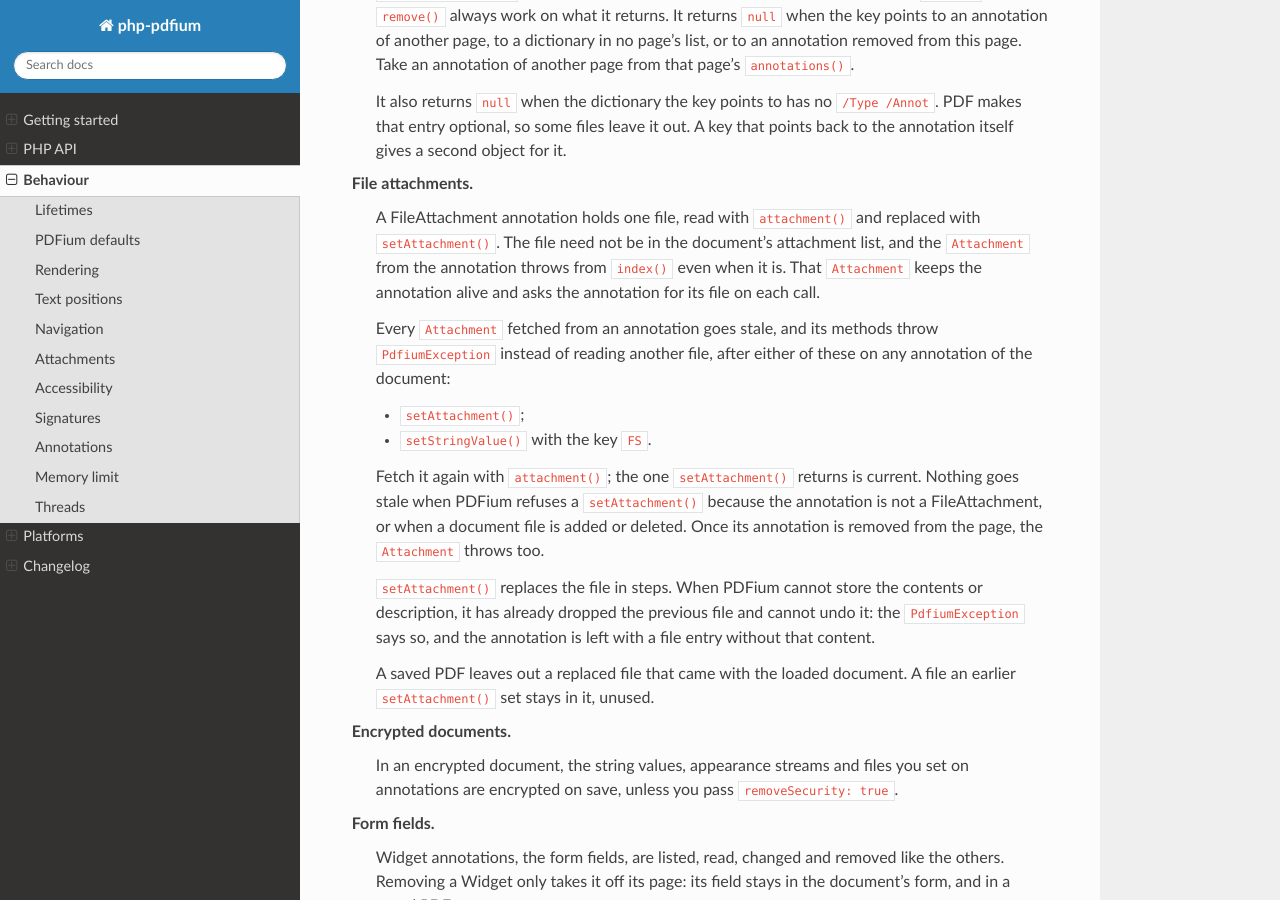
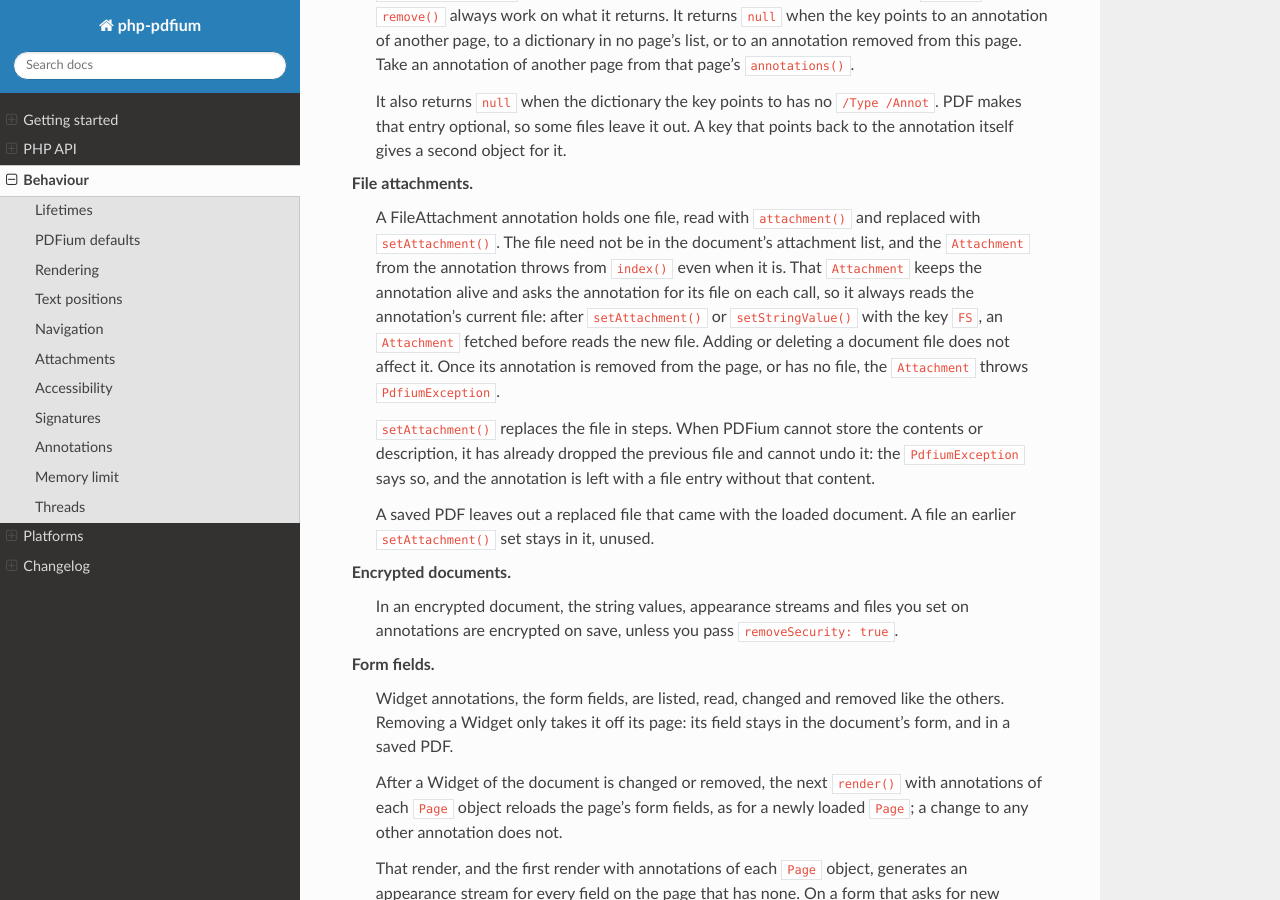
Before and after one commit to chaikivskyi/php-pdfium, a Sphinx documentation site: the page built from docs/behaviour.rst, in a window 1280 px wide and 900 px high, scrolled down 10395 px. Built offline with Sphinx 7.4.7 and the Read the Docs theme 3.1.0, drawn with Linux system fonts in a browser that asks for light colours; cross-references to code outside the pages are shown as plain code.

Commit message:
fix: an annotation's Attachment reads the annotation's current file instead of going stale when a file is replaced

```diff
--- a/docs/behaviour.rst
+++ b/docs/behaviour.rst
@@ -483,19 +483,11 @@ Annotations
    A FileAttachment annotation holds one file, read with ``attachment()`` and replaced with
    ``setAttachment()``. The file need not be in the document's attachment list, and the
    ``Attachment`` from the annotation throws from ``index()`` even when it is. That ``Attachment``
-   keeps the annotation alive and asks the annotation for its file on each call.
-
-   Every ``Attachment`` fetched from an annotation goes stale, and its methods throw
-   ``PdfiumException`` instead of reading another file, after either of these on any annotation of
-   the document:
-
-   - ``setAttachment()``;
-   - ``setStringValue()`` with the key ``FS``.
-
-   Fetch it again with ``attachment()``; the one ``setAttachment()`` returns is current. Nothing
-   goes stale when PDFium refuses a ``setAttachment()`` because the annotation is not a
-   FileAttachment, or when a document file is added or deleted. Once its annotation is removed from
-   the page, the ``Attachment`` throws too.
+   keeps the annotation alive and asks the annotation for its file on each call, so it always reads
+   the annotation's current file: after ``setAttachment()`` or ``setStringValue()`` with the key
+   ``FS``, an ``Attachment`` fetched before reads the new file. Adding or deleting a document file
+   does not affect it. Once its annotation is removed from the page, or has no file, the
+   ``Attachment`` throws ``PdfiumException``.
 
    ``setAttachment()`` replaces the file in steps. When PDFium cannot store the contents or
    description, it has already dropped the previous file and cannot undo it: the
```
Also changed, not shown: docs/php_api.rst (+15 -17 lines), 5 other files.
